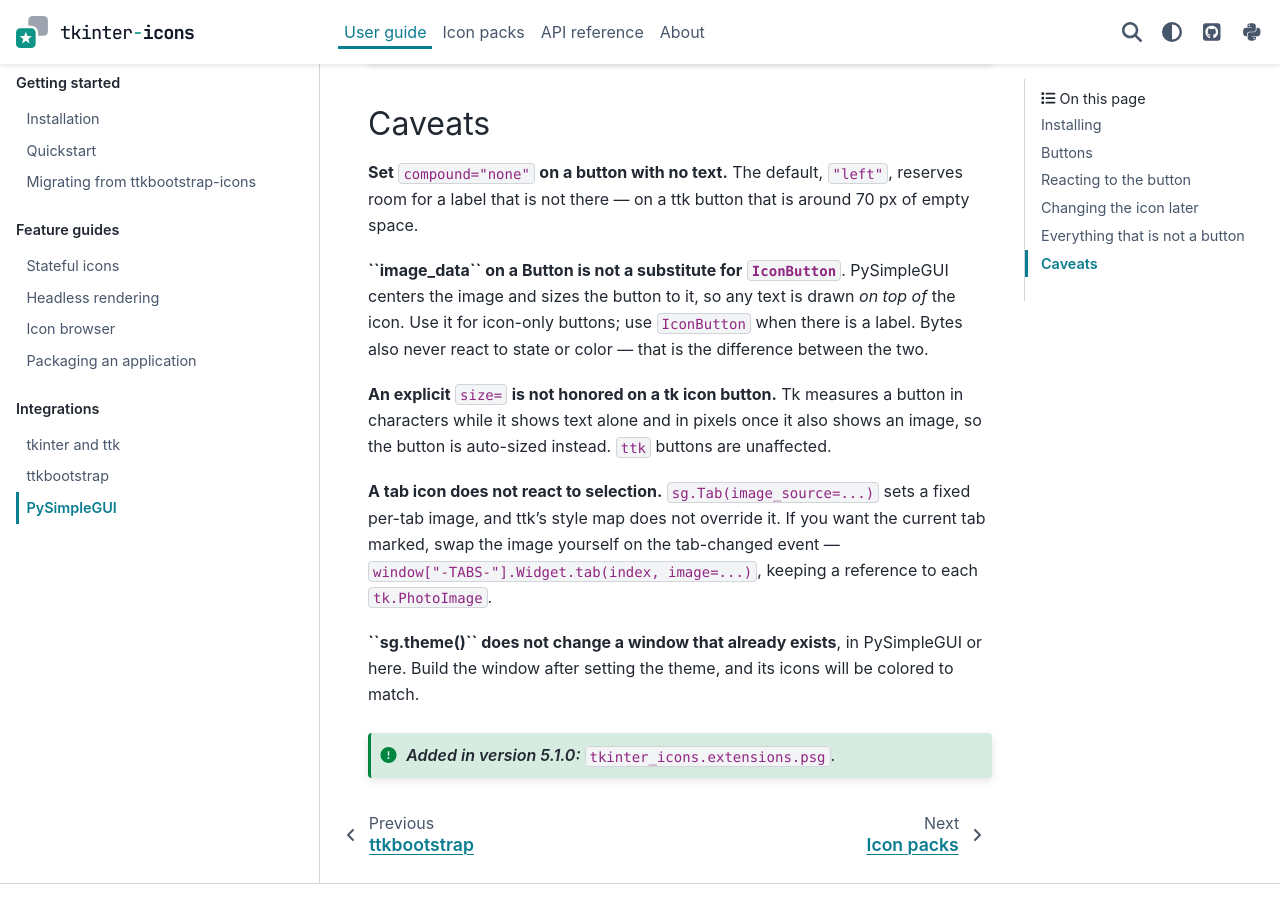
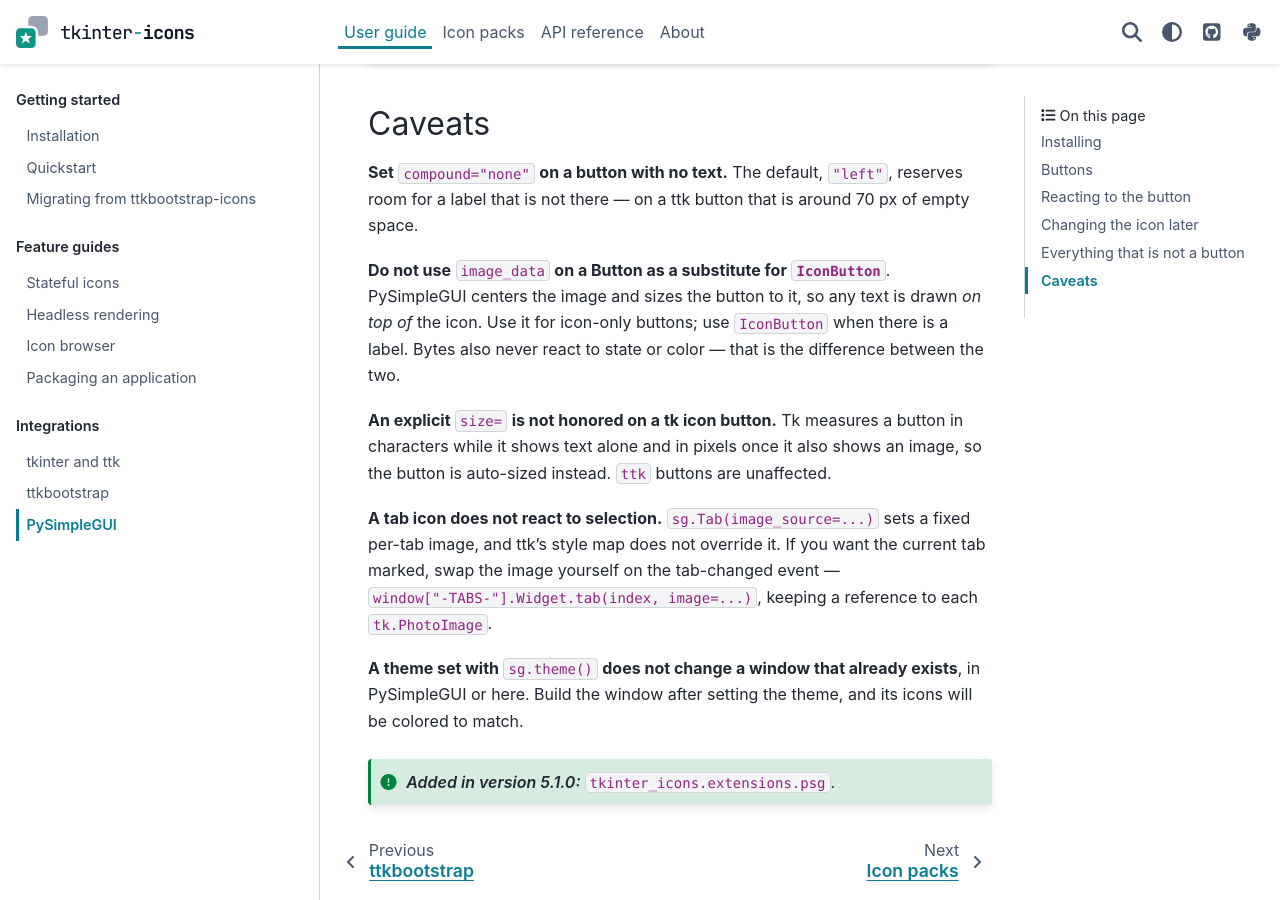
Before and after one commit to israel-dryer/ttkbootstrap-icons, a Sphinx documentation site: the page built from docs/integrations/pysimplegui.rst, in a window 1280 px wide and 900 px high, scrolled down 2909 px. Built offline with Sphinx 7.4.7 and the PyData theme 0.15.4, drawn with Linux system fonts in a browser that asks for light colours; pages that are not in the unit, such as notebooks, are missing from menus; some of the changed text lies outside the part shown.

Commit message:
Fix nested inline markup in the PySimpleGUI caveats
reStructuredText does not nest inline markup, so ``literal`` inside **bold** renders the backticks as text rather than as code. Three lead-ins were written that way and showed doubled ticks: the hover note, the image_data caveat and the sg.theme() caveat.

Split so the literal sits beside the bold rather than inside it, which is the pattern the other two caveats on the same page already used. Checked against the rendered HTML rather than the source, and the whole docs tree is now free of the pattern.

Co-Authored-By: Claude Opus 5 (1M context) <noreply@anthropic.com>

```diff
--- a/docs/integrations/pysimplegui.rst
+++ b/docs/integrations/pysimplegui.rst
@@ -71,7 +71,7 @@ By default the icon follows the button's own colors, so it greys out along with
 
 Each state takes a color, or a dict that can swap the glyph too — above, the disabled state changes to the filled trash. ``reactive_states=False`` draws the icon exactly as you built it and ignores the button.
 
-The three states are ``hover``, ``pressed`` and ``disabled``. **``hover`` needs ``use_ttk_buttons=True``**; a plain ``tk`` button cannot carry a separate hover image, and asking for one there warns and is ignored. PySimpleGUI defaults to ``tk`` buttons on Windows and Linux.
+The three states are ``hover``, ``pressed`` and ``disabled``. **Hover needs** ``use_ttk_buttons=True``: a plain ``tk`` button cannot carry a separate hover image, and asking for one there warns and is ignored. PySimpleGUI defaults to ``tk`` buttons on Windows and Linux.
 
 Changing the icon later
 -----------------------
@@ -116,13 +116,13 @@ Caveats
 
 **Set** ``compound="none"`` **on a button with no text.** The default, ``"left"``, reserves room for a label that is not there — on a ttk button that is around 70 px of empty space.
 
-**``image_data`` on a Button is not a substitute for** :class:`~tkinter_icons.extensions.psg.IconButton`. PySimpleGUI centers the image and sizes the button to it, so any text is drawn *on top of* the icon. Use it for icon-only buttons; use ``IconButton`` when there is a label. Bytes also never react to state or color — that is the difference between the two.
+**Do not use** ``image_data`` **on a Button as a substitute for** :class:`~tkinter_icons.extensions.psg.IconButton`. PySimpleGUI centers the image and sizes the button to it, so any text is drawn *on top of* the icon. Use it for icon-only buttons; use ``IconButton`` when there is a label. Bytes also never react to state or color — that is the difference between the two.
 
 **An explicit** ``size=`` **is not honored on a tk icon button.** Tk measures a button in characters while it shows text alone and in pixels once it also shows an image, so the button is auto-sized instead. ``ttk`` buttons are unaffected.
 
 **A tab icon does not react to selection.** ``sg.Tab(image_source=...)`` sets a fixed per-tab image, and ttk's style map does not override it. If you want the current tab marked, swap the image yourself on the tab-changed event — ``window["-TABS-"].Widget.tab(index, image=...)``, keeping a reference to each ``tk.PhotoImage``.
 
-**``sg.theme()`` does not change a window that already exists**, in PySimpleGUI or here. Build the window after setting the theme, and its icons will be colored to match.
+**A theme set with** ``sg.theme()`` **does not change a window that already exists**, in PySimpleGUI or here. Build the window after setting the theme, and its icons will be colored to match.
 
 .. versionadded:: 5.1.0
    ``tkinter_icons.extensions.psg``.
```
